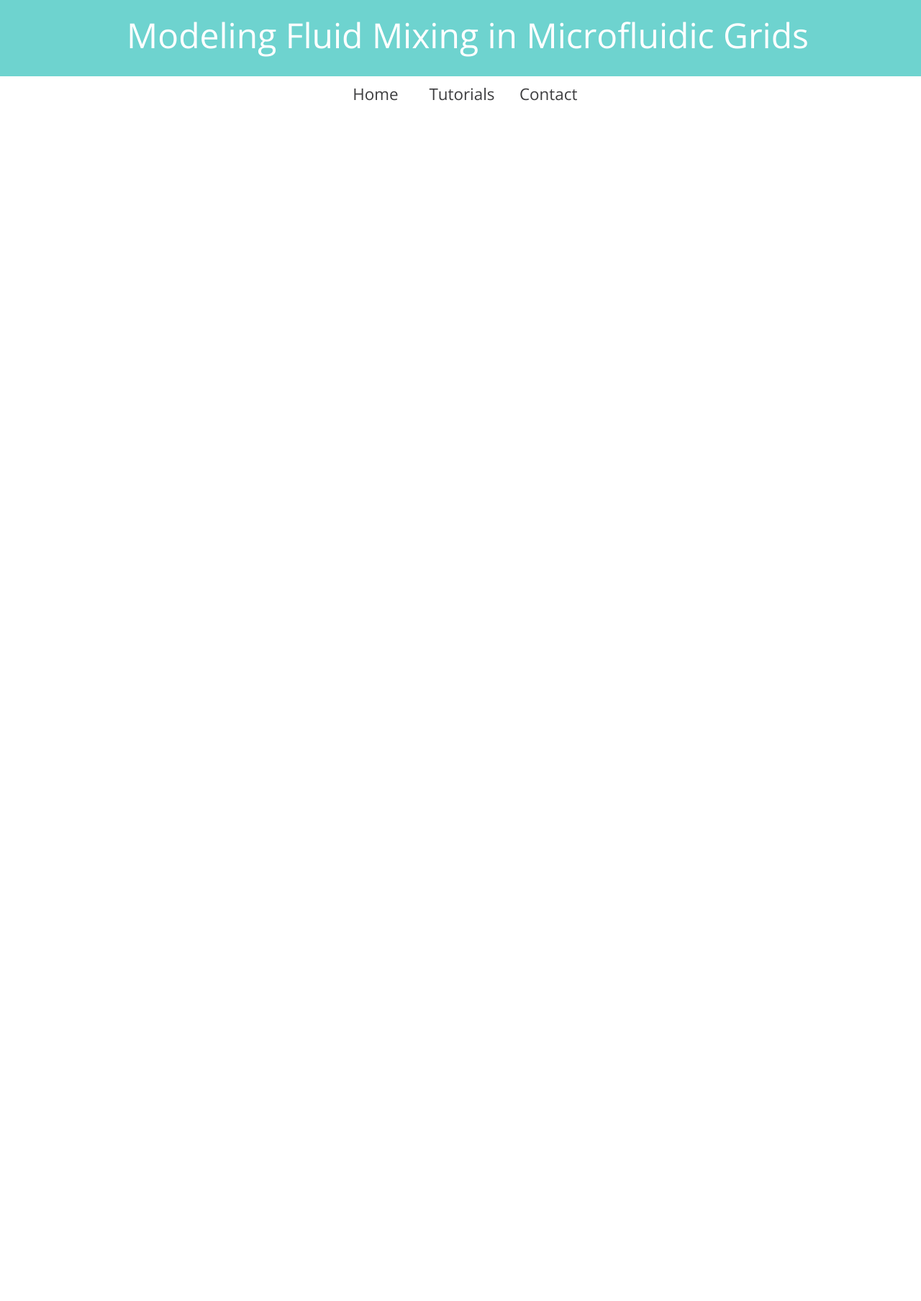
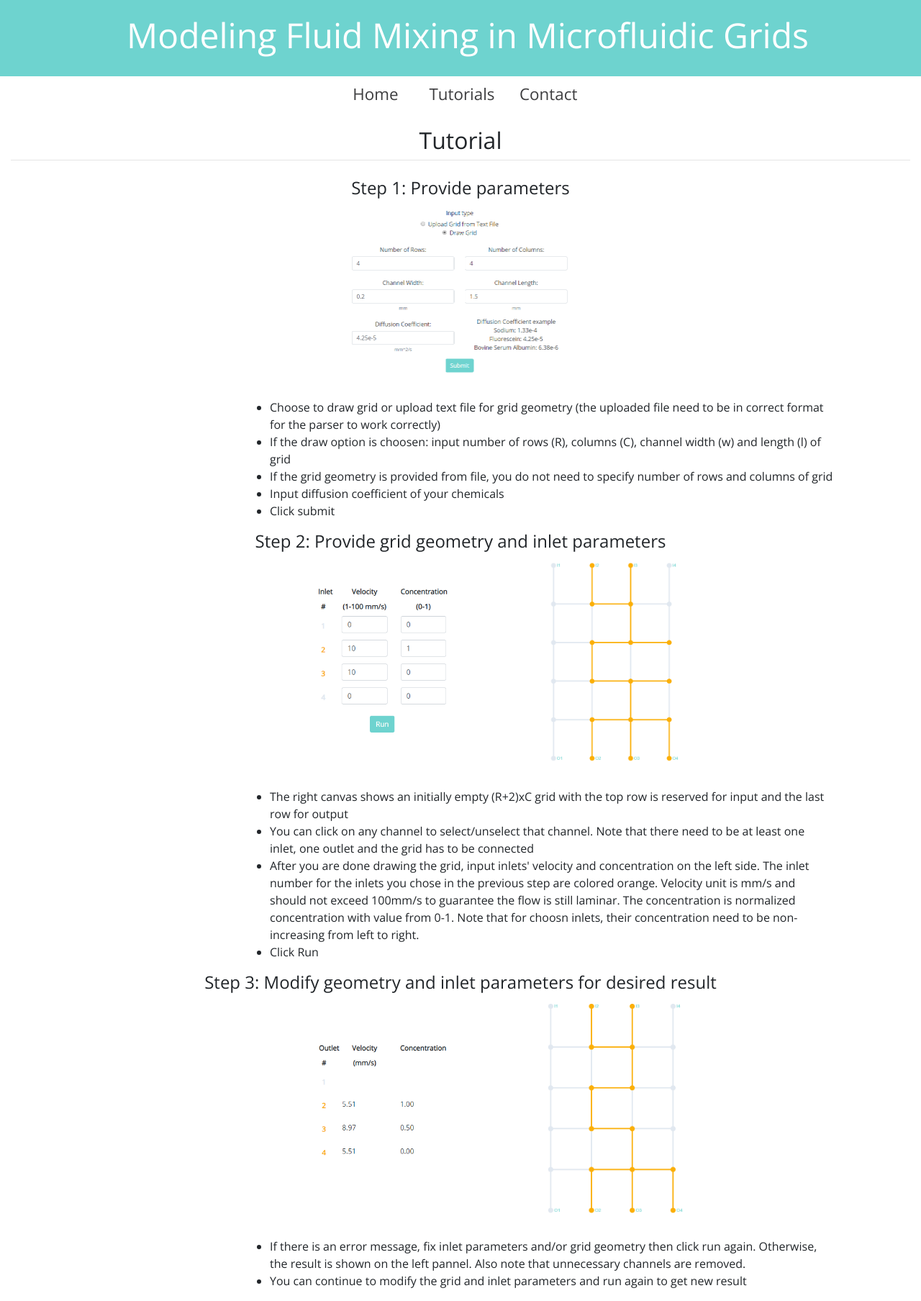
Before and after one commit to hluu3107/Website, a Django app: template grid/templates/grid/tutorial.html in a window 1280 px wide. Shown: the whole page at 72% size. Before the commit the page ends 140 px from the top, so only its background shows below. Run offline with Django 3.2, Linux system fonts and the light colour scheme; the template is opened without the code that fills it, so the values that code supplies are empty; some libraries are stand-ins or nearby versions.

Commit message:
add tutorial page

```diff
--- a/grid/static/css/grid.css
+++ b/grid/static/css/grid.css
@@ -165,3 +165,12 @@ input[type=number]::-webkit-outer-spin-button {
 input[type=number] {
   -moz-appearance: textfield;
 }
+
+.tut-container{
+    padding-top:20px;
+}
+
+.pic-tut{
+  display: block;
+  margin:auto;
+}
--- a/grid/templates/grid/base.html
+++ b/grid/templates/grid/base.html
@@ -14,8 +14,8 @@
         <div class="nav">
             <ul>
                 <li class="Home"><a href="/">Home</a></li>
-                <li class="Tutorials"><a href="#">Tutorials</a></li>
-                <li class="Contact"><a href="#">Contact</a></li>
+                <li class="Tutorials"><a href="/tutorial">Tutorials</a></li>
+                <li class="Contact"><a href="/contact">Contact</a></li>
             </ul>
         </div>
         <div class = "container-fluid">
--- a/grid/templates/grid/basic_input.html
+++ b/grid/templates/grid/basic_input.html
@@ -3,7 +3,7 @@
 {% load crispy_forms_tags %}
 {% block content %}
 <div class="col text-center">
-<h2 class="mt=2">Provide grid information</h1>
+<h2 class="mt=2">Provide grid information</h2>
 <hr class="mt-0 mb-4">
 <form id="inputform" enctype="multipart/form-data" method="post" action="">
 	{% csrf_token %}
--- /dev/null
+++ b/grid/templates/grid/contact.html
@@ -0,0 +1,5 @@
+{% extends 'grid/base.html' %}
+{% load static %}
+{% block content %}
+
+{% endblock %}
--- a/grid/templates/grid/tutorial.html
+++ b/grid/templates/grid/tutorial.html
@@ -1,5 +1,56 @@
 {% extends 'grid/base.html' %}
 {% load static %}
 {% block content %}
+<h2>Tutorial</h2>
+<hr class="mt-0 mb-4">
+<h4>Step 1: Provide parameters</h4>
+<img src="{% static "image/step1.png" %}" height="250"/>
+<div class="row tut-container text-left justify-content-md-center">
+	<div class="col-8 offset-2">
+		<ul>
+			<li>Choose to draw grid or upload text file for grid geometry (the uploaded file need to be in correct format for the parser to work correctly)</li>
+			<li>If the draw option is choosen: input number of rows (R), columns (C), channel width (w) and length (l) of grid</li>
+			<li>If the grid geometry is provided from file, you do not need to specify number of rows and columns of grid</li>
+			<li>Input diffusion coefficient of your chemicals</li>
+			<li>Click submit</li>
+		</ul>
+	</div>
+</div>
+<h4>Step 2: Provide grid geometry and inlet parameters</h4>
+<div class="row justify-content-md-center">
+	<div class="col-3 offset-1">
+		<img class = "pic-tut" src="{% static "image/step2_2.png" %}"width="200"/>
+	</div>
+	<div class="col-3">
+		<img class = "pic-tut" src="{% static "image/step2_1.png" %}" width="200"/>
+	</div>
+</div>
 
+<div class="row tut-container text-left justify-content-md-center">
+	<div class="col-8 offset-2">
+		<ul>
+			<li>The right canvas shows an initially empty (R+2)xC grid with the top row is reserved for input and the last row for output</li>
+			<li>You can click on any channel to select/unselect that channel. Note that there need to be at least one inlet, one outlet and the grid has to be connected</li>
+			<li>After you are done drawing the grid, input inlets' velocity and concentration on the left side. The inlet number for the inlets you chose in the previous step are colored orange. Velocity unit is mm/s and should not exceed 100mm/s to guarantee the flow is still laminar. The concentration is normalized concentration with value from 0-1. Note that for choosn inlets, their concentration need to be non-increasing from left to right.</li>
+			<li>Click Run</li>
+		</ul>
+	</div>
+</div>
+<h4>Step 3: Modify geometry and inlet parameters for desired result</h4>
+<div class="row justify-content-md-center">
+	<div class="col-3 offset-1">
+		<img class = "pic-tut" src="{% static "image/step2_4.png" %}"width="200"/>
+	</div>
+	<div class="col-3">
+		<img class = "pic-tut" src="{% static "image/step2_3.png" %}" width="200"/>
+	</div>
+</div>
+<div class="row tut-container text-left justify-content-md-center">
+	<div class="col-8 offset-2">
+		<ul>
+			<li>If there is an error message, fix inlet parameters and/or grid geometry then click run again. Otherwise, the result is shown on the left pannel. Also note that unnecessary channels are removed.</li>
+			<li>You can continue to modify the grid and inlet parameters and run again to get new result</li>
+		</ul>
+	</div>
+</div>
 {% endblock %}
--- a/grid/urls.py
+++ b/grid/urls.py
@@ -1,8 +1,8 @@
 from django.urls import path
 from . import views
-
 urlpatterns = [
-	# path('',views.form_input, name='form_input'),
 	path('',views.user_input, name='user_input'),
 	path('draw',views.draw,name='draw'),
+	path('tutorial',views.tutorial,name='tutorial'),
+	path('contact',views.contact,name='contact'),
 ]
--- a/grid/views.py
+++ b/grid/views.py
@@ -85,3 +85,9 @@ def draw(request):
 	data['initC'] = initC
 	data['initV'] = initV
 	return render(request,'grid/draw_grid.html',{'data':data})
+
+def tutorial(request):
+	return render(request,'grid/tutorial.html')
+
+def contact(request):
+	return render(request,'grid/contact.html')
```
Also changed, not shown: db.sqlite3, grid/static/image/step1.png (added), grid/static/image/step2_1.png (added), grid/static/image/step2_2.png (added), grid/static/image/step2_3.png (added), grid/static/image/step2_4.png (added).
